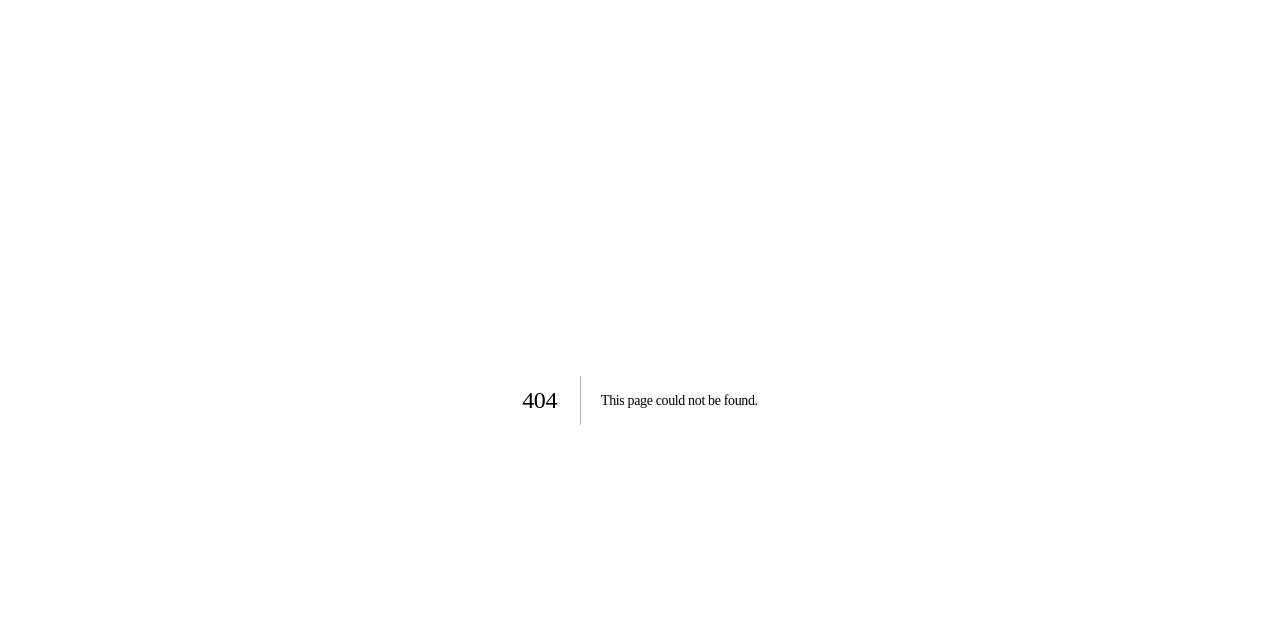
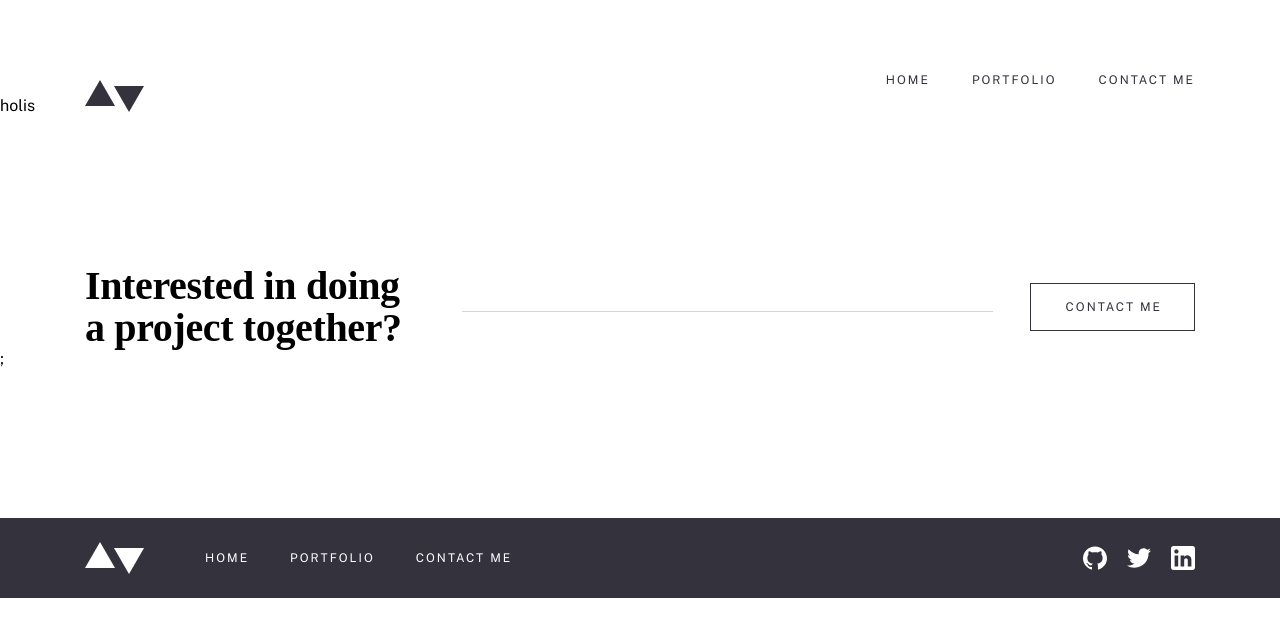
Before and after one commit to andriy-koz/minimalist-portfolio-website, a Next.js app: page /portfolio in a window 1280 px wide. Before the commit this address had no page. Shown: the top 636 px of the page. Built offline with nearby package versions, Linux system fonts and the light colour scheme; a web font is replaced by a local one.

Commit message:
starting Portfolio Index page

```diff
--- a/components/Navbar.js
+++ b/components/Navbar.js
@@ -7,8 +7,8 @@ const Navbar = () => {
     <nav className={`container ${styles.navbar}`}>
       <TrianglesLogo />
       <div className={styles.links}>
-        <Link href=''>home</Link>
-        <Link href=''>portfolio</Link>
+        <Link href='/'>home</Link>
+        <Link href='/portfolio'>portfolio</Link>
         <Link href=''>contact me</Link>
       </div>
     </nav>
--- /dev/null
+++ b/components/ProjectInfo.js
@@ -0,0 +1,5 @@
+const ProjectInfo = invert => {
+  return <div>holis</div>;
+};
+
+export default ProjectInfo;
--- a/pages/_app.js
+++ b/pages/_app.js
@@ -1,7 +1,15 @@
+import Footer from '../components/Footer';
+import Navbar from '../components/Navbar';
 import '../styles/globals.scss';
 
 function MyApp({ Component, pageProps }) {
-  return <Component {...pageProps} />;
+  return (
+    <>
+      <Navbar />
+      <Component {...pageProps} />;
+      <Footer />
+    </>
+  );
 }
 
 export default MyApp;
--- a/pages/index.js
+++ b/pages/index.js
@@ -1,17 +1,13 @@
 import AboutMe from '../components/AboutMe';
 import ContactMe from '../components/ContactMe';
 import Hero from '../components/Hero';
-import Navbar from '../components/Navbar';
-import Footer from '../components/Footer';
 
 export default function Home() {
   return (
     <>
-      <Navbar />
       <Hero />
       <AboutMe />
       <ContactMe />
-      <Footer />
     </>
   );
 }
--- /dev/null
+++ b/pages/portfolio.js
@@ -0,0 +1,13 @@
+import ContactMe from '../components/ContactMe';
+import ProjectInfo from '../components/ProjectInfo';
+
+const portfolio = () => {
+  return (
+    <>
+      <ProjectInfo />
+      <ContactMe />
+    </>
+  );
+};
+
+export default portfolio;
--- a/styles/Navbar.module.scss
+++ b/styles/Navbar.module.scss
@@ -1,6 +1,7 @@
 .navbar {
   height: 32px;
-  margin-top: 64px;
+  padding-top: 80px;
+  padding-bottom: 16px;
   display: flex;
   justify-content: space-between;
 }
```
Also changed, not shown: styles/ProjectInfo.module.scss (added).
